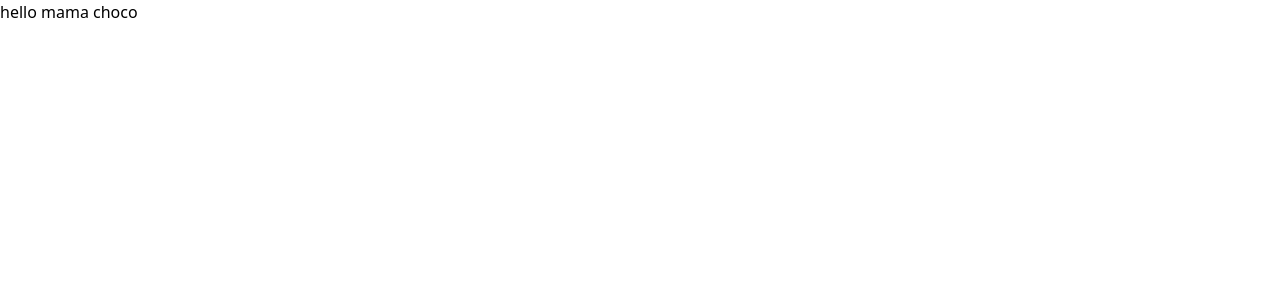
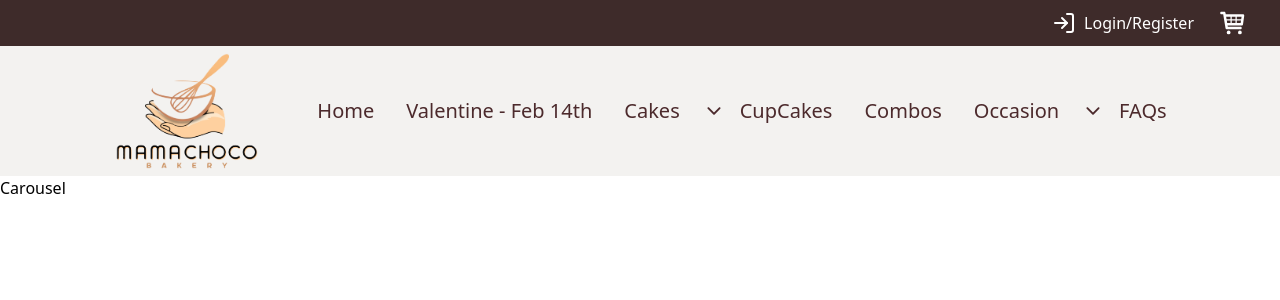
Before and after one commit to SuccessEnehikhuere/MamaChoco-Bakery, a Next.js app: page / in a window 1280 px wide. Shown: the top 300 px of the page. Built offline with nearby package versions, Linux system fonts and the light colour scheme.

Commit message:
"create navbar"

```diff
--- a/app/page.tsx
+++ b/app/page.tsx
@@ -1,7 +1,14 @@
-import Image from "next/image";
+import Navbar from '@/components/Navbar'
+import NavHeader from '@/components/NavHeader'
+import Carousel from '@/components/Carousel'
+
 
 export default function Home() {
   return (
-     <h2>hello mama choco</h2>
-  );
+    <main>
+      <NavHeader />
+      <Navbar />
+      <Carousel />
+    </main>
+  )
 }
--- /dev/null
+++ b/components/Carousel.tsx
@@ -0,0 +1,9 @@
+import React from 'react'
+
+const Carousel = () => {
+  return (
+    <div>Carousel</div>
+  )
+}
+
+export default Carousel
--- /dev/null
+++ b/components/NavHeader.tsx
@@ -0,0 +1,20 @@
+'use client'
+import React from 'react'
+import { TiShoppingCart } from 'react-icons/ti'
+import { FiLogIn } from 'react-icons/fi'
+
+const NavHeader = () => {
+  return (
+    <div className="flex items-center bg-dark justify-end p-2">
+      <div className='flex items-center gap-6 pr-6'>
+        <div className="flex gap-2 items-center text-white">
+          <FiLogIn className="text-2xl" />
+          <p>Login/Register</p>
+        </div>
+        <TiShoppingCart className="text-white text-3xl" />
+      </div>
+    </div>
+  )
+}
+
+export default NavHeader
--- /dev/null
+++ b/components/Navbar.tsx
@@ -0,0 +1,73 @@
+'use client'
+import React from 'react'
+import Image from 'next/image'
+import { MenuItems } from '@/utils/MenuList'
+import Link from 'next/link'
+
+const Navbar = () => {
+  return (
+    <nav className="flex items-center mx-auto gap-6 justify-center bg-background">
+      <div>
+        <Image src="/images/logo.png" alt="logo" width={180} height={70} />
+      </div>
+      <div className="flex items-center relative text-xl text-text ">
+        {MenuItems.map((item, index) => {
+          return (
+            <div key={index} className="relative group flex items-center ">
+              <Link href={`${item?.href}`} className="px-4 py-2">
+                {item?.name}
+              </Link>
+              {item?.icon && (
+                <span className="ml-2">
+                  <item.icon />
+                </span>
+              )}
+
+              {/* Primary Submenu */}
+              {item?.primarySubMenu && (
+                <ul className="absolute left-0 hidden group-hover:block bg-white shadow-lg rounded-md mt-2 w-48">
+                  {item.primarySubMenu.map((primarySubItem) => (
+                    <li
+                      key={primarySubItem.name}
+                      className="relative group hover:bg-gray-100"
+                    >
+                      <Link
+                        href={primarySubItem.href || '#'}
+                        className="block px-4 py-2"
+                      >
+                        {primarySubItem.name}
+                      </Link>
+
+                      {/* Secondary Submenu - Only shown when hovering the individual primarySubItem */}
+                      {primarySubItem?.secondarySubMenu && (
+                        <ul className="absolute left-48 top-0 hidden group-hover:block bg-white shadow-lg rounded-md mt-2 w-48">
+                          {primarySubItem.secondarySubMenu.map(
+                            (secondarySubItem) => (
+                              <li
+                                key={secondarySubItem.name}
+                                className="hover:bg-gray-100"
+                              >
+                                <Link
+                                  href={secondarySubItem.href || '#'}
+                                  className="block px-4 py-2"
+                                >
+                                  {secondarySubItem.name}
+                                </Link>
+                              </li>
+                            )
+                          )}
+                        </ul>
+                      )}
+                    </li>
+                  ))}
+                </ul>
+              )}
+            </div>
+          )
+        })}
+      </div>
+    </nav>
+  )
+}
+
+export default Navbar
--- a/tailwind.config.ts
+++ b/tailwind.config.ts
@@ -2,17 +2,18 @@ import type { Config } from "tailwindcss";
 
 export default {
   content: [
-    "./pages/**/*.{js,ts,jsx,tsx,mdx}",
-    "./components/**/*.{js,ts,jsx,tsx,mdx}",
-    "./app/**/*.{js,ts,jsx,tsx,mdx}",
+    './pages/**/*.{js,ts,jsx,tsx,mdx}',
+    './components/**/*.{js,ts,jsx,tsx,mdx}',
+    './app/**/*.{js,ts,jsx,tsx,mdx}',
   ],
   theme: {
     extend: {
       colors: {
-        background: "var(--background)",
-        foreground: "var(--foreground)",
+        background: 'rgb(243, 242, 240)',
+        dark: '#3E2B2A',
+        text: '#4c2a2c',
       },
     },
   },
   plugins: [],
-} satisfies Config;
+} satisfies Config
--- /dev/null
+++ b/utils/MenuList.ts
@@ -0,0 +1,127 @@
+import { IoIosArrowForward } from 'react-icons/io'
+import { IoIosArrowDown } from 'react-icons/io'
+import { IconType } from 'react-icons'
+
+interface MenuItem {
+  name: string
+  href?: string
+  icon?: IconType
+  primarySubMenu?: MenuItem[]
+  secondarySubMenu?: MenuItem[]
+}
+
+export const MenuItems: MenuItem[] = [
+  {
+    name: 'Home',
+    href: '/',
+  },
+  {
+    name: 'Valentine - Feb 14th',
+    href: '/valentine',
+  },
+  {
+    name: 'Cakes',
+    icon: IoIosArrowDown,
+    primarySubMenu: [
+      {
+        name: 'By Type',
+        icon: IoIosArrowForward,
+        secondarySubMenu: [
+          {
+            name: 'All Cakes',
+            href: '/cakes',
+          },
+          {
+            name: "Children's Cake",
+            href: '/children',
+          },
+          {
+            name: "Men's Cake",
+            href: "/men's cake",
+          },
+          {
+            name: "Women's Cake",
+            href: "/women's cake",
+          },
+          {
+            name: 'Tier Cake',
+            href: '/Tier',
+          },
+        ],
+      },
+      {
+        name: 'By Flavour',
+        href: '/cakeflavour',
+        icon: IoIosArrowForward,
+        secondarySubMenu: [
+          {
+            name: 'Red Velvet Cake',
+            href: '/red-velvet-cakes',
+          },
+          {
+            name: 'Vanilla Cake',
+            href: '/vanilla-cake',
+          },
+          {
+            name: 'Chocolate Cake',
+            href: '/choco-cake',
+          },
+        ],
+      },
+    ],
+  },
+  {
+    name: 'CupCakes',
+    href: '/cupcake',
+  },
+  {
+    name: 'Combos',
+    href: '/combos',
+  },
+  {
+    name: 'Occasion',
+    icon: IoIosArrowDown,
+    primarySubMenu: [
+      {
+        name: 'Birthday',
+        href: '/birthday',
+      },
+      {
+        name: 'Wedding',
+        href: '/wedding',
+      },
+      {
+        name: 'Anniversary',
+        href: '/anniversary',
+      },
+      {
+        name: 'Christmas - Dec 25th',
+        href: '/christmas',
+      },
+      {
+        name: "Mother's Day",
+        href: "/mother'sCake",
+      },
+      {
+        name: "Father's Day",
+        href: "/father'sCake",
+      },
+      {
+        name: 'Engagement',
+        href: '/Engagement',
+      },
+      {
+        name: 'Bridal Shower',
+        href: '/bridal shower',
+      },
+      {
+        name: 'Graduation',
+        href: '/graduation',
+      },
+    ],
+  },
+  {
+    name: 'FAQs',
+    href: '/faqs',
+  },
+]
```
Also changed, not shown: package.json (+7 -5 lines), public/images/logo.png (renamed from public/images/MamaChoco Bakery logo.png), 1 other file (tests, documents, lock files or other folders).
